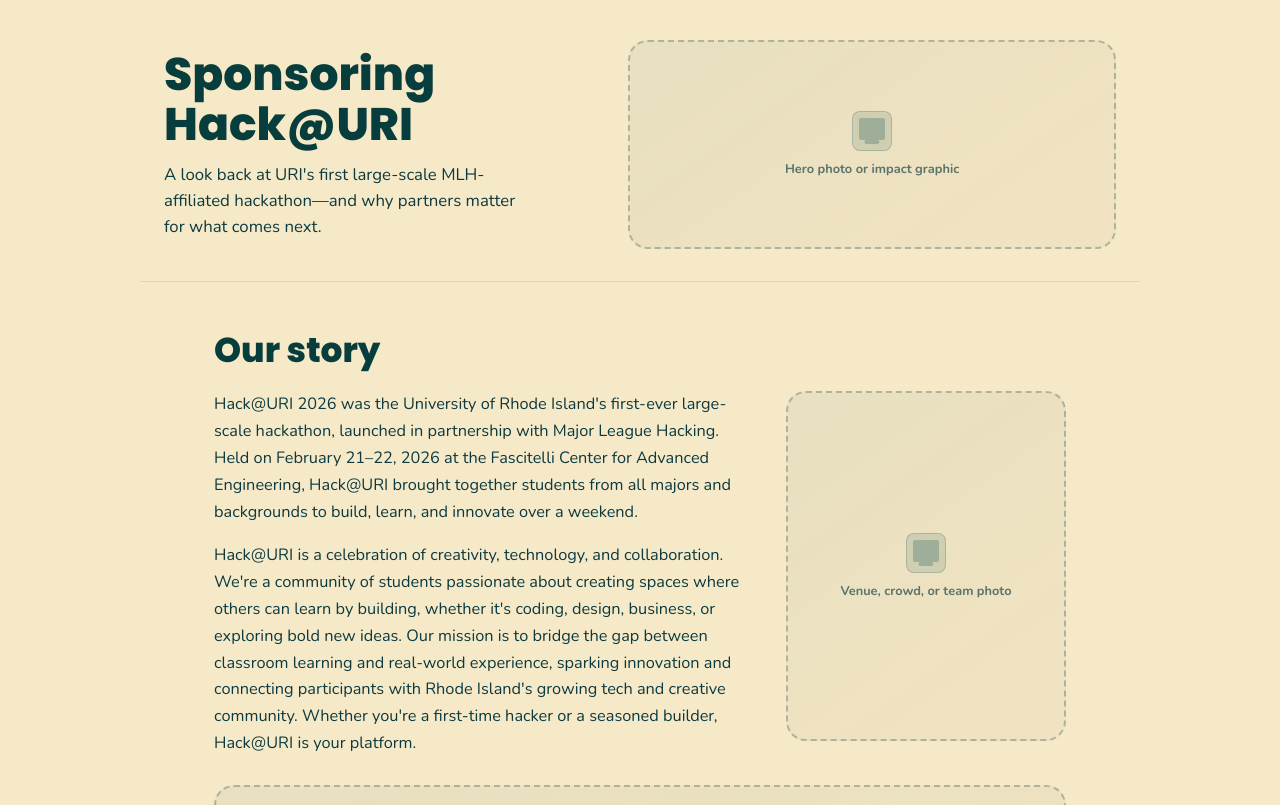
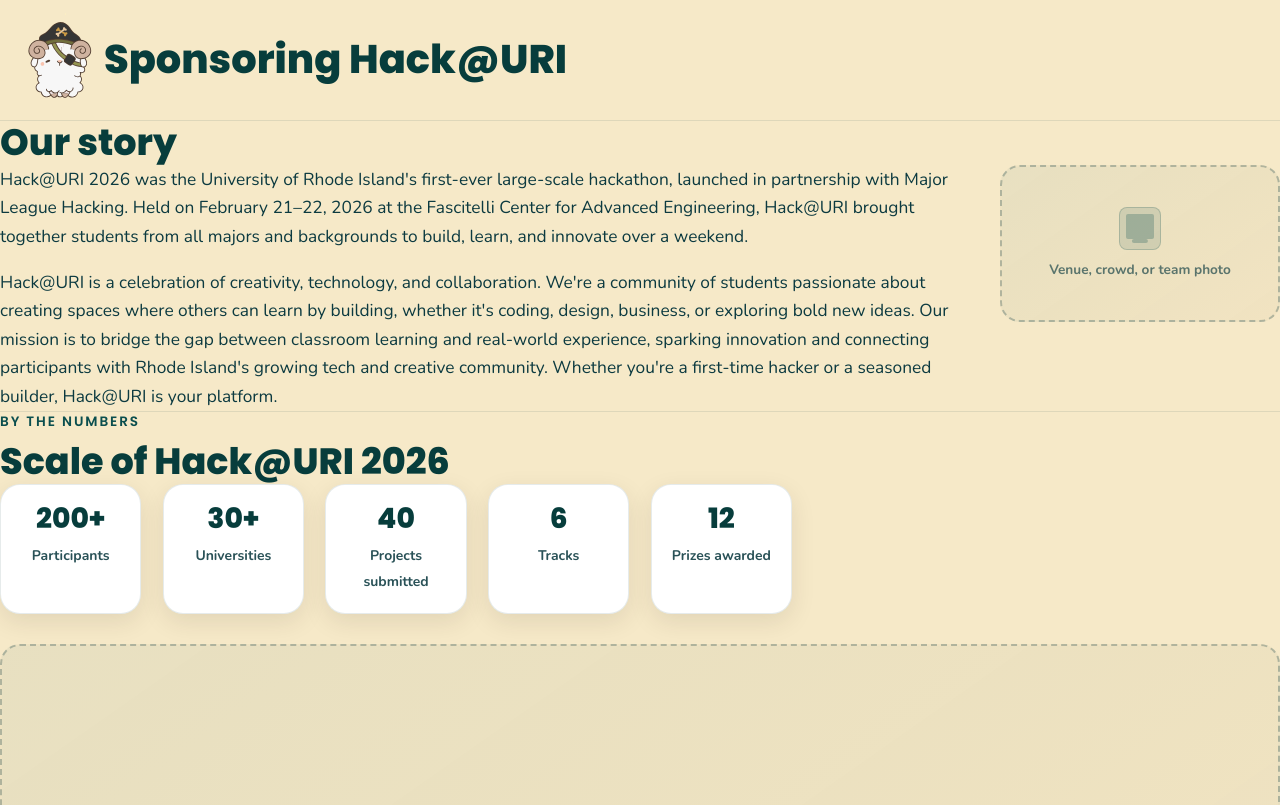
Before and after one commit to rbutera03/hackaturi-sponsorship, a React (Vite) app: page / in a window 1280 px wide. Shown: the top 805 px of the page. Built offline with nearby package versions, Linux system fonts and the light colour scheme.

Commit message:
updated impact hero styling

```diff
--- a/src/app/App.jsx
+++ b/src/app/App.jsx
@@ -1,5 +1,6 @@
 import '../shared/styles/shared.css'
 import '../shared/styles/section.css'
+import { Header } from '../features/layout'
 import { ImpactHero } from '../features/impact-hero'
 import { OurStory } from '../features/our-story'
 import { ByTheNumbers } from '../features/by-the-numbers'
@@ -8,9 +9,18 @@
 import { Highlights } from '../features/highlights'
 import { SponsorshipCta } from '../features/sponsorship-cta'
 
-const App = () => (
-  <div className="app">
-    <main>
+/** Set true to show the nav header, top wave, and matching main offset / scroll-padding. */
+const SHOW_HEADER = false
+
+const App = () => {
+  const scrollToSection = (sectionId) => {
+    document.getElementById(sectionId)?.scrollIntoView({ behavior: 'smooth' })
+  }
+
+  return (
+    <div className={`app${SHOW_HEADER ? ' app--with-header' : ''}`}>
+      {SHOW_HEADER && <Header scrollToSection={scrollToSection} />}
+      <main className="sponsorship-main">
         <ImpactHero />
         <OurStory />
         <ByTheNumbers />
@@ -21,5 +31,6 @@
       </main>
     </div>
   )
+}
 
 export default App
--- a/src/features/impact-hero/ImpactHero.css
+++ b/src/features/impact-hero/ImpactHero.css
@@ -1,20 +1,21 @@
 .impact-hero {
-  max-width: 1000px;
-  margin: 0 auto;
-  padding: 2.5rem 1.5rem 2rem;
+  width: 100%;
+  max-width: none;
+  margin: 0;
+  padding: clamp(2.25rem, 4.5vh, 3.25rem) var(--page-gutter) 1.25rem;
   border-bottom: 1px solid rgba(12, 58, 64, 0.1);
 }
 
 .impact-hero__grid {
   display: grid;
-  gap: 2rem;
+  gap: 1rem;
   align-items: center;
 }
 
 @media (min-width: 768px) {
   .impact-hero__grid {
     grid-template-columns: 1fr 1.15fr;
-    gap: 2.5rem;
+    gap: 1.25rem;
   }
 }
 
@@ -27,12 +28,31 @@
   margin-bottom: 0.35rem;
 }
 
+.impact-hero__title-row {
+  display: flex;
+  flex-direction: row;
+  align-items: center;
+  column-gap: 0;
+  margin-bottom: 0;
+  font-size: clamp(1.65rem, 4.2vw, 2.35rem);
+  line-height: 1.1;
+}
+
+.impact-hero__logo {
+  flex-shrink: 0;
+  height: 3em;
+  width: 3em;
+  object-fit: contain;
+  display: block;
+}
+
 .impact-hero__title {
-  font-size: clamp(2rem, 5vw, 2.85rem);
+  margin: 0 0 0 -0.4em;
+  font-size: inherit;
   font-weight: 800;
   color: var(--teal-dark);
-  line-height: 1.1;
-  margin-bottom: 0.85rem;
+  line-height: inherit;
+  white-space: nowrap;
 }
 
 .impact-hero__subtitle {
--- a/src/features/impact-hero/ImpactHero.jsx
+++ b/src/features/impact-hero/ImpactHero.jsx
@@ -1,20 +1,23 @@
-import PlaceholderImage from '../../shared/components/PlaceholderImage.jsx'
 import './ImpactHero.css'
+import pirateLogo from '../../../assets/pirate_ram.svg'
 
 const ImpactHero = () => (
-  <section className="impact-hero" aria-labelledby="impact-hero-title">
+  <section className="impact-hero" id="hero" aria-labelledby="impact-hero-title">
     <div className="impact-hero__grid">
       <div className="impact-hero__copy">
-        <h1 id="impact-hero-title" className="impact-hero__title">
-          Sponsoring Hack@URI
-        </h1>
-        <p className="impact-hero__subtitle">
-          A look back at URI&apos;s first large-scale MLH-affiliated hackathon—and why partners
-          matter for what comes next.
-        </p>
-      </div>
-      <div className="impact-hero__visual">
-        <PlaceholderImage label="Hero photo or impact graphic" shape="wide" />
+        <div className="impact-hero__title-row">
+          <img
+            src={pirateLogo}
+            alt=""
+            className="impact-hero__logo"
+            width="48"
+            height="48"
+            aria-hidden="true"
+          />
+          <h1 id="impact-hero-title" className="impact-hero__title">
+            Sponsoring Hack@URI
+          </h1>
+        </div>
       </div>
     </div>
   </section>
--- a/src/features/our-story/OurStory.jsx
+++ b/src/features/our-story/OurStory.jsx
@@ -25,11 +25,8 @@
         </p>
       </div>
       <div className="our-story__media">
-        <PlaceholderImage label="Venue, crowd, or team photo" shape="tall" />
+        <PlaceholderImage label="Venue, crowd, or team photo" shape="standard" />
       </div>
-    </div>
-    <div className="report-section__media">
-      <PlaceholderImage label="Weekend atmosphere or wide event shot" shape="standard" />
     </div>
   </section>
 )
--- a/src/index.css
+++ b/src/index.css
@@ -3,6 +3,12 @@
   box-sizing: border-box;
   margin: 0;
   padding: 0;
+}
+
+html {
+  /* Slightly larger type across the report (~6% vs typical 16px default) */
+  font-size: 106.25%;
+  scroll-padding-top: 0;
 }
 
 html, body, #root {
--- a/src/shared/styles/section.css
+++ b/src/shared/styles/section.css
@@ -1,8 +1,9 @@
 /* Shared layout for impact report sections */
 .report-section {
-  max-width: 900px;
-  margin: 0 auto;
-  padding: 3rem 1.5rem;
+  width: 100%;
+  max-width: none;
+  margin: 0;
+  padding: 3rem var(--page-gutter);
   border-bottom: 1px solid rgba(12, 58, 64, 0.1);
 }
 
@@ -24,7 +25,6 @@
   font-weight: 800;
   color: var(--teal-dark);
   line-height: 1.2;
-  margin-bottom: 1.25rem;
 }
 
 .report-section__prose {
```
Also changed, not shown: assets/pirate_ram.svg (added). Lines whose indentation alone changed are shown as unchanged.
